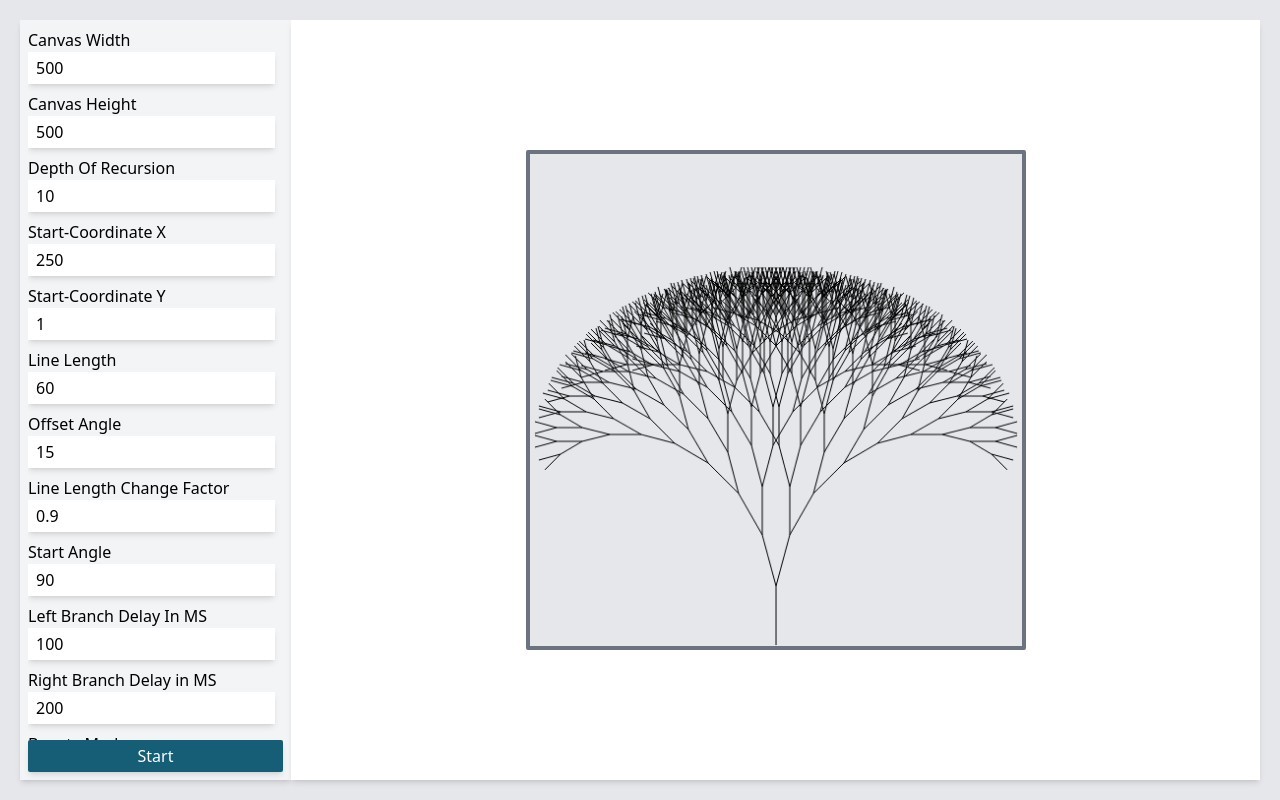
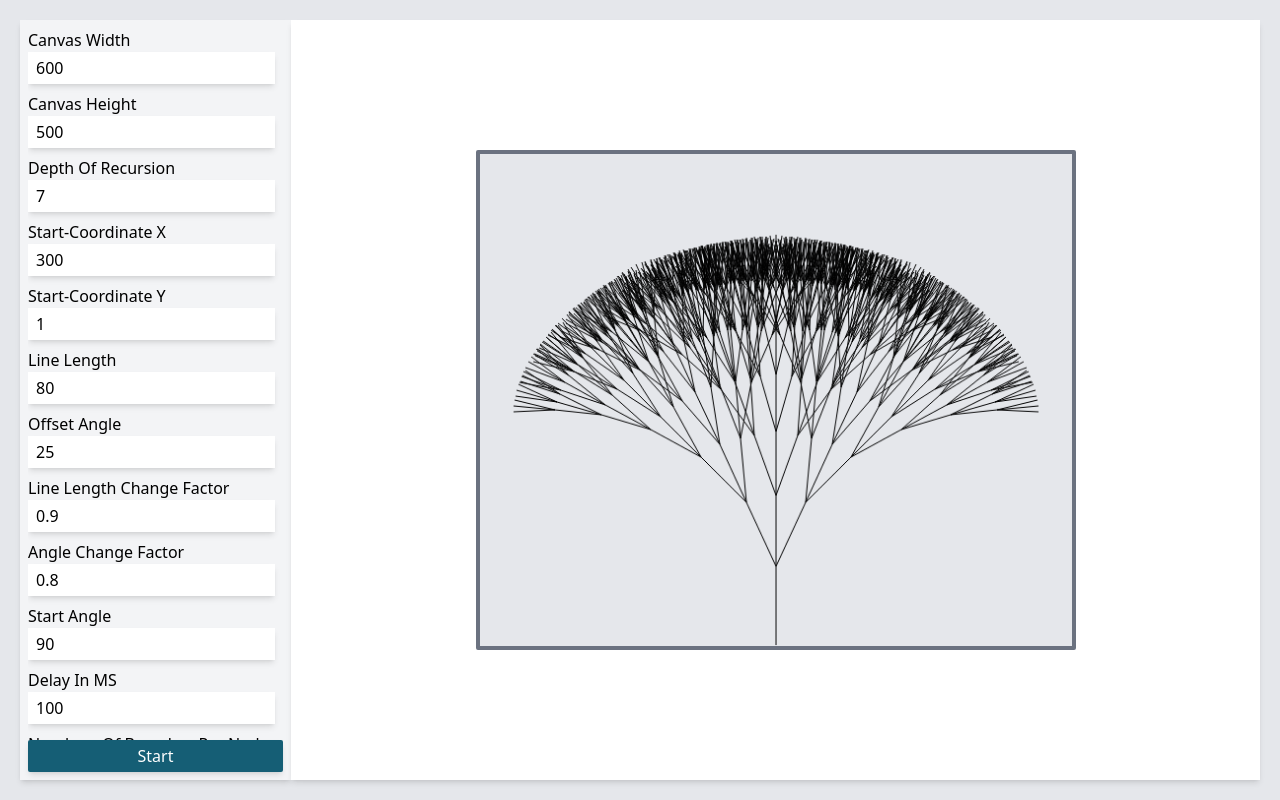
Before and after one commit to Lyshatt/algorithmic-drawing, a website: page index.html in a window 1280 px wide. Both pictures are taken after a click on the button "Start". Drawn offline with Linux system fonts and the light colour scheme.

Commit message:
add angle change factor

```diff
--- a/classes/RecursiveTree.js
+++ b/classes/RecursiveTree.js
@@ -1,38 +1,37 @@
 // Declaration
 class RecursiveTree {
-    constructor(angleDelta, lineLengthChangeFactor, leftBranchDelay, rightBranchDelay, isBeautyMode, canvasContext) {
-        this.angleDelta = angleDelta;
+    constructor(lineLengthChangeFactor, angleChangeFactor, delay, divisions, isBeautyMode, canvasContext) {
         this.canvasContext = canvasContext;
         this.lineLengthChangeFactor = lineLengthChangeFactor;
-        this.leftBranchDelay = leftBranchDelay;
-        this.rightBranchDelay = rightBranchDelay;
+        this.angleChangeFactor = angleChangeFactor;
+        this.delay = delay;
         this.isBeautyMode = isBeautyMode;
+        this.divisions = divisions;
     }
 
-    draw(iterationCount, currentXPosition, currentYPosition, angle, lengthOfLines) {
+    draw(angleDelta, iterationCount, currentXPosition, currentYPosition, angle, lengthOfLines) {
         if (iterationCount > 0) {
-            let [nextXPosition, nextYPosition] = this.calculateNextCoordinates(currentXPosition, currentYPosition, angle, lengthOfLines);
-
             if(this.isBeautyMode) {
                 canvasContext.lineWidth = iterationCount !== 1 ? iterationCount * 2 : 10;
                 canvasContext.strokeStyle = iterationCount !== 1 ? '#614126' : '#2d800f';
             }
+
+            let [nextXPosition, nextYPosition] = this.calculateNextCoordinates(currentXPosition, currentYPosition, angle, lengthOfLines);
 
             this.canvasContext.beginPath();
             this.canvasContext.moveTo(currentXPosition, currentYPosition);
             this.canvasContext.lineTo(nextXPosition, nextYPosition);
             this.canvasContext.stroke();
 
-            // this is a workaround to get data into the scope of the setTimeout function
+            const angleToStart = angleDelta * (this.divisions - 1) / 2;
+
             const that = this;
 
-            setTimeout(function () {
-                that.draw(iterationCount - 1, nextXPosition, nextYPosition, angle + that.angleDelta, lengthOfLines * that.lineLengthChangeFactor);
-            }, this.leftBranchDelay);
-
-            setTimeout(function () {
-                that.draw(iterationCount - 1, nextXPosition, nextYPosition, angle - that.angleDelta, lengthOfLines * that.lineLengthChangeFactor);
-            }, this.rightBranchDelay);
+            for(let i = 0; i < this.divisions; i++) {
+                setTimeout(function () {
+                    that.draw(angleDelta * that.angleChangeFactor,iterationCount - 1, nextXPosition, nextYPosition, (angle - angleToStart + angleDelta * i), lengthOfLines * that.lineLengthChangeFactor);
+                }, this.delay)
+            }
         }
     }
 
--- a/index.html
+++ b/index.html
@@ -15,7 +15,7 @@
                     <label for="canvas-width">Canvas Width</label>
                 </div>
                 <div>
-                    <input id="canvas-width" name="canvas-width" class="px-2 py-1 shadow-md" value="500"/>
+                    <input id="canvas-width" name="canvas-width" class="px-2 py-1 shadow-md" value="600"/>
                 </div>
             </div>
             <div class="mb-2">
@@ -31,7 +31,7 @@
                     <label for="recursion-depth">Depth Of Recursion</label>
                 </div>
                 <div>
-                    <input id="recursion-depth" name="recursion-depth" class="px-2 py-1 shadow-md" value="10"/>
+                    <input id="recursion-depth" name="recursion-depth" class="px-2 py-1 shadow-md" value="7"/>
                 </div>
             </div>
             <div class="mb-2">
@@ -39,7 +39,7 @@
                     <label for="start-x">Start-Coordinate X</label>
                 </div>
                 <div>
-                    <input id="start-x" name="start-x" class="px-2 py-1 shadow-md" value="250"/>
+                    <input id="start-x" name="start-x" class="px-2 py-1 shadow-md" value="300"/>
                 </div>
             </div>
             <div class="mb-2">
@@ -55,7 +55,7 @@
                     <label for="line-length">Line Length</label>
                 </div>
                 <div>
-                    <input id="line-length" name="line-length" class="px-2 py-1 shadow-md" value="60"/>
+                    <input id="line-length" name="line-length" class="px-2 py-1 shadow-md" value="80"/>
                 </div>
             </div>
             <div class="mb-2">
@@ -63,7 +63,7 @@
                     <label for="offset-angle">Offset Angle</label>
                 </div>
                 <div>
-                    <input id="offset-angle" name="offset-angle" class="px-2 py-1 shadow-md" value="15"/>
+                    <input id="offset-angle" name="offset-angle" class="px-2 py-1 shadow-md" value="25"/>
                 </div>
             </div>
             <div class="mb-2">
@@ -77,6 +77,15 @@
             </div>
             <div class="mb-2">
                 <div>
+                    <label for="angle-change-factor">Angle Change Factor</label>
+                </div>
+                <div>
+                    <input id="angle-change-factor" name="angle-change-factor" class="px-2 py-1 shadow-md"
+                           value="0.8"/>
+                </div>
+            </div>
+            <div class="mb-2">
+                <div>
                     <label for="start-angle">Start Angle</label>
                 </div>
                 <div>
@@ -85,18 +94,18 @@
             </div>
             <div class="mb-2">
                 <div>
-                    <label for="left-branch-delay">Left Branch Delay In MS</label>
+                    <label for="delay">Delay In MS</label>
                 </div>
                 <div>
-                    <input id="left-branch-delay" name="left-branch-delay" class="px-2 py-1 shadow-md" value="100"/>
+                    <input id="delay" name="delay" class="px-2 py-1 shadow-md" value="100"/>
                 </div>
             </div>
             <div class="mb-2">
                 <div>
-                    <label for="right-branch-delay">Right Branch Delay in MS</label>
+                    <label for="divisions">Numbers Of Branches Per Node</label>
                 </div>
                 <div>
-                    <input id="right-branch-delay" name="right-branch-delay" class="px-2 py-1 shadow-md" value="200"/>
+                    <input id="divisions" name="divisions" class="px-2 py-1 shadow-md" value="3"/>
                 </div>
             </div>
             <div class="mb-2">
@@ -114,8 +123,8 @@
         </div>
     </div>
     <div class="flex flex-1 justify-center items-center bg-white shadow-md">
-        <canvas style="width: 500px; height: 500px;" class="m-2 border-4 bg-gray-200 rounded-sm border-gray-500"
-                id="canvas" width="500" height="500"></canvas>
+        <canvas style="width: 600px; height: 500px;" class="m-2 border-4 bg-gray-200 rounded-sm border-gray-500"
+                id="canvas" width="600" height="500"></canvas>
     </div>
 </div>
 
--- a/resources/index.js
+++ b/resources/index.js
@@ -10,8 +10,9 @@ const lineLengthInput = document.getElementById('line-length');
 const offsetAngleInput = document.getElementById('offset-angle');
 const startAngleInput = document.getElementById('start-angle');
 const lineLengthChangeFactorInput = document.getElementById('line-length-change-factor');
-const leftBranchDelayInput = document.getElementById('left-branch-delay');
-const rightBranchDelayInput = document.getElementById('right-branch-delay');
+const angleChangeFactorInput = document.getElementById('angle-change-factor');
+const delayInput = document.getElementById('delay');
+const divisionsInput = document.getElementById('divisions');
 const beautyModeInput = document.getElementById('beauty-mode');
 
 const startButton = document.getElementById('start-button')
@@ -35,13 +36,14 @@ startButton.addEventListener("click", function () {
     const offsetAngle = parseInt(offsetAngleInput.value);
     const startAngle = parseInt(startAngleInput.value);
     const lineLengthChangeFactor = parseFloat(lineLengthChangeFactorInput.value);
-    const leftBranchDelay = parseFloat(leftBranchDelayInput.value);
-    const rightBranchDelay = parseFloat(rightBranchDelayInput.value);
+    const angleChangeFactor = parseFloat(angleChangeFactorInput.value);
+    const delay = parseInt(delayInput.value);
+    const divisions = parseInt(divisionsInput.value);
     const isBeautyMode = beautyModeInput.checked;
 
     // clear the canvas before drawing on it again
     canvasContext.clearRect(0, 0, canvas.width, canvas.height);
 
-    const tree = new RecursiveTree(offsetAngle, lineLengthChangeFactor, leftBranchDelay, rightBranchDelay, isBeautyMode, canvasContext);
-    tree.draw(recursionDepth, xStartCoordinate, height - yStartCoordinate, startAngle, lineLength);
+    const tree = new RecursiveTree(lineLengthChangeFactor, angleChangeFactor, delay, divisions, isBeautyMode, canvasContext);
+    tree.draw(offsetAngle, recursionDepth, xStartCoordinate, height - yStartCoordinate, startAngle, lineLength);
 })
```
